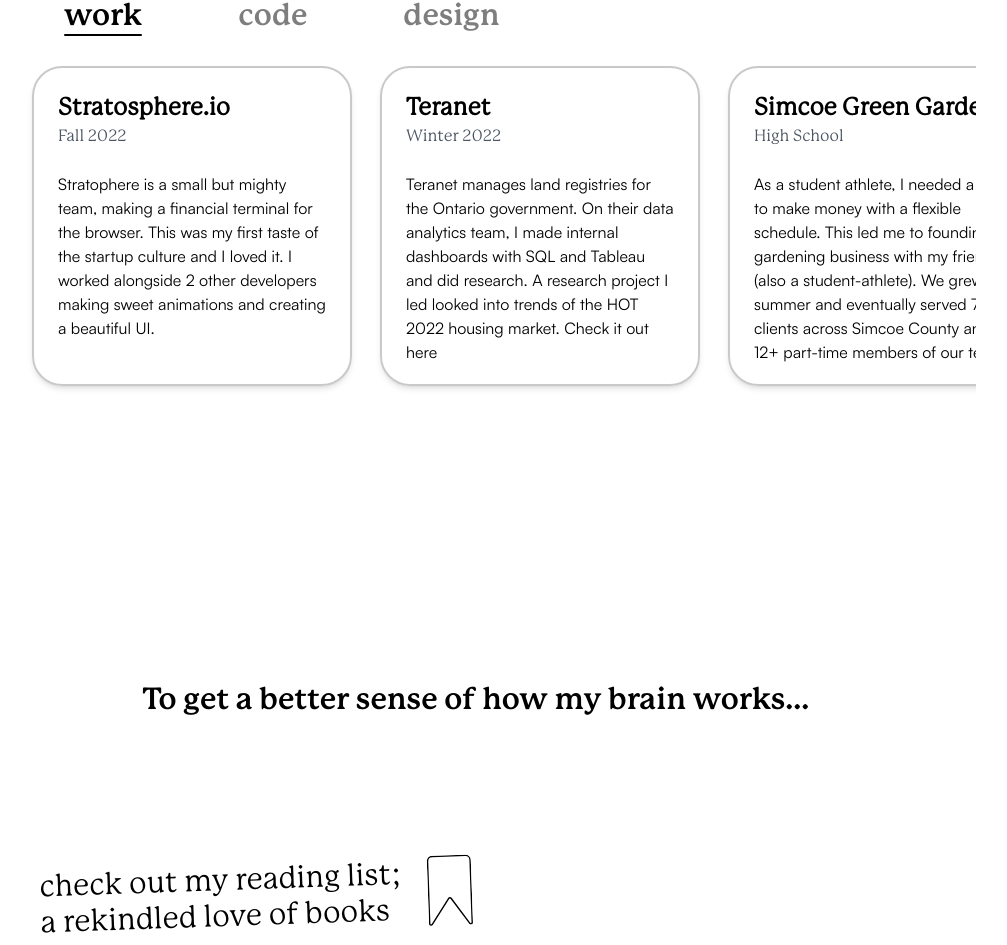
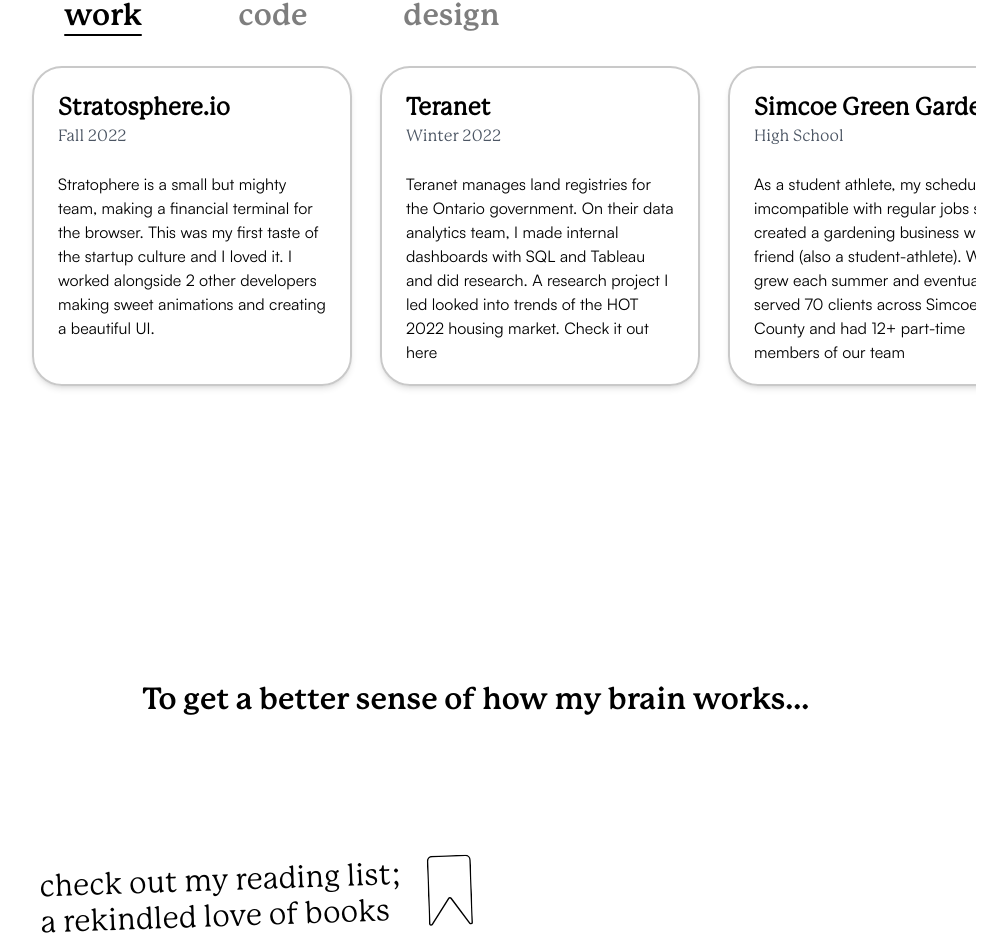
Before and after one commit to sebmendoza/personal-website, a Next.js app: page / in a window 1280 px wide. Shown: the part 1006-1951 px from the top of the page, without its empty margins (204-1211 px from the left). Built offline with nearby package versions, Linux system fonts and the light colour scheme.

Commit message:
small description changes

```diff
--- a/data/librarySummary.ts
+++ b/data/librarySummary.ts
@@ -9,7 +9,7 @@
     year: "2022/2023",
     booksRead: [
       {
-        title: "Klara and the Son",
+        title: "Klara and the Sun",
         author: "Kazuo Ishiguro",
         review:
           "An awesome book that explores the perspective of an AI robot and her relationsip with a young child. This books prompted me to ask questions about consiousness, love, and how realistic this type of interaction is for our future.",
--- a/data/timeDescriptions.ts
+++ b/data/timeDescriptions.ts
@@ -22,7 +22,7 @@
         company: "Simcoe Green Gardens",
         year: "High School",
         description:
-          "As a student athlete, I needed a way to make money with a flexible schedule. This led me to founding a gardening business with my friend (also a student-athlete). We grew each summer and eventually served 70 clients across Simcoe County and had 12+ part-time members of our team",
+          "As a student athlete, my schedule was imcompatible with regular jobs so I created a gardening business with my friend (also a student-athlete). We grew each summer and eventually served 70 clients across Simcoe County and had 12+ part-time members of our team",
       },
     ],
   },
```
